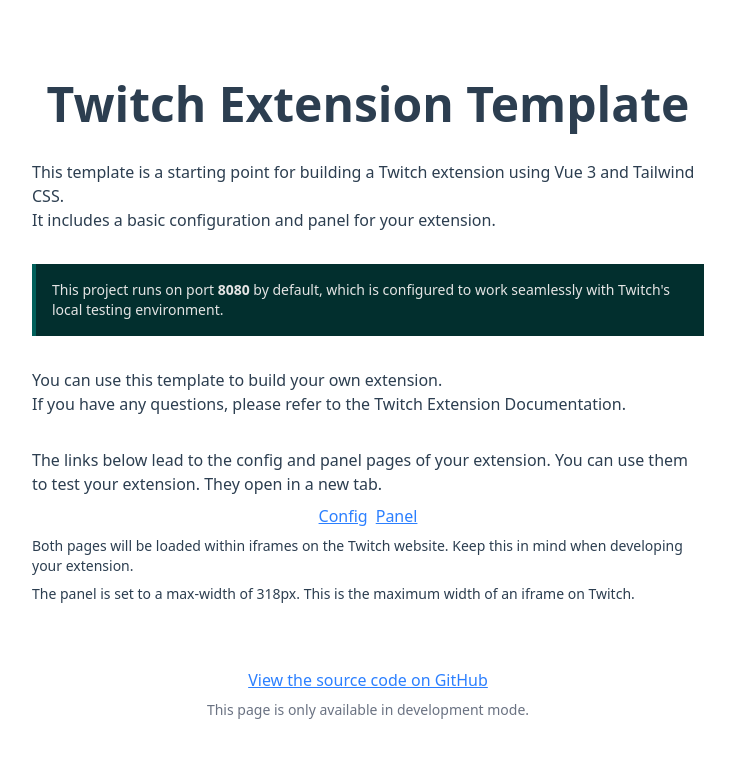
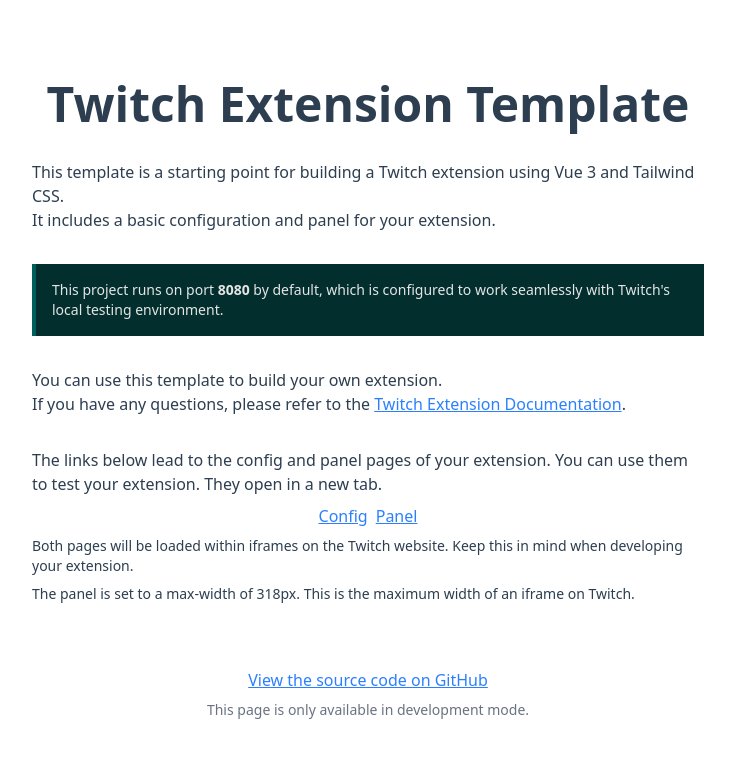
Before and after one commit to bamboechop/vue-twitch-extension, a Vue app: page / in a window 1280 px wide. Shown: the top 758 px of the page, without its empty margins (272-1007 px from the left). Built offline with nearby package versions, Linux system fonts and the light colour scheme.

Commit message:
fix: highlight Twitch Extension Documentation link

```diff
--- a/src/App.vue
+++ b/src/App.vue
@@ -10,7 +10,7 @@
     </p>
     <section>
       <p>You can use this template to build your own extension.</p>
-      <p>If you have any questions, please refer to the <a href="https://dev.twitch.tv/docs/extensions/overview">Twitch Extension Documentation</a>.</p>
+      <p>If you have any questions, please refer to the <a class="text-blue-500 underline" href="https://dev.twitch.tv/docs/extensions/overview" target="_blank">Twitch Extension Documentation</a>.</p>
     </section>
     <nav class="flex flex-col gap-2">
       <p>The links below lead to the config and panel pages of your extension. You can use them to test your extension. They open in a new tab.</p>
```
